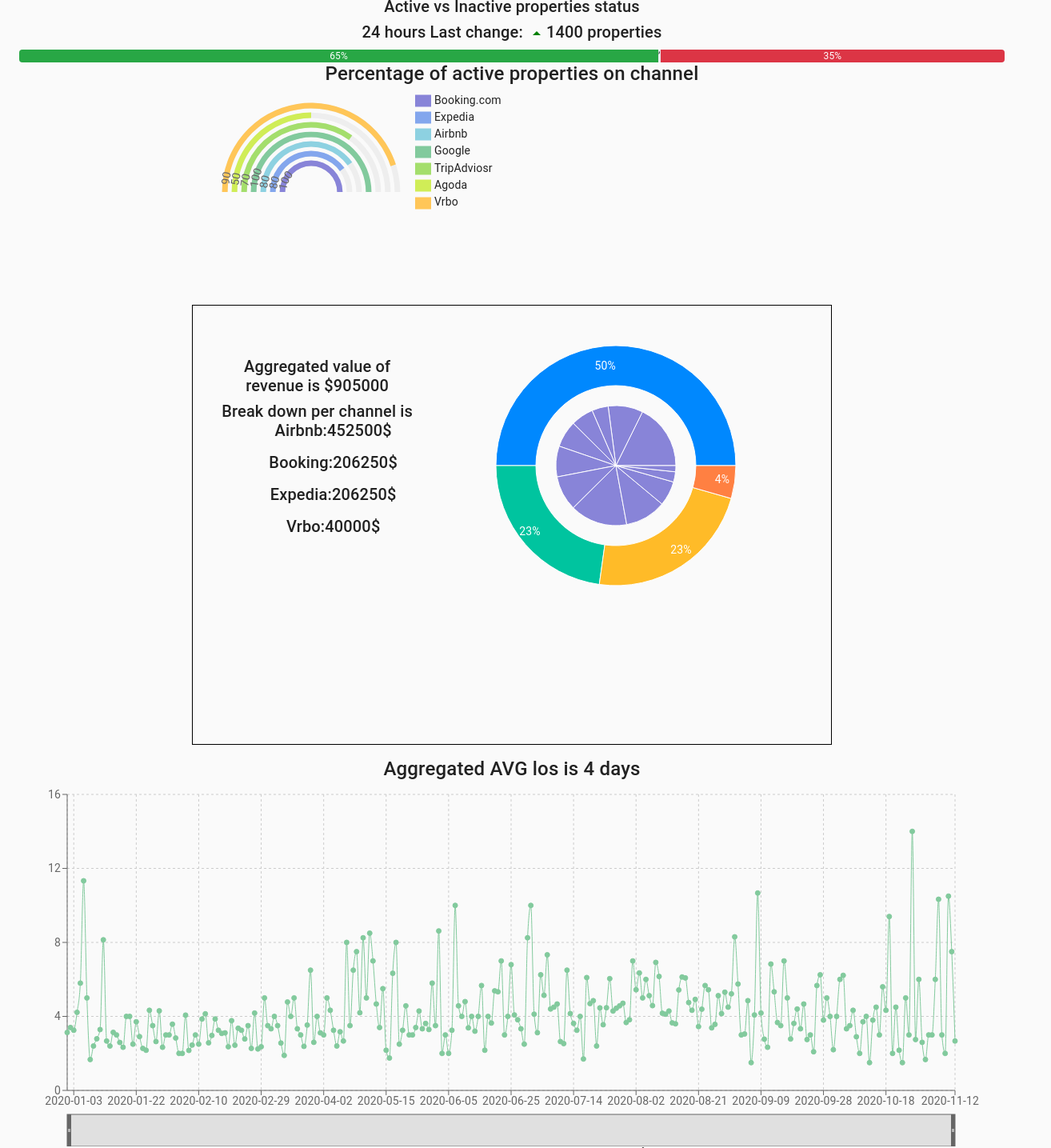
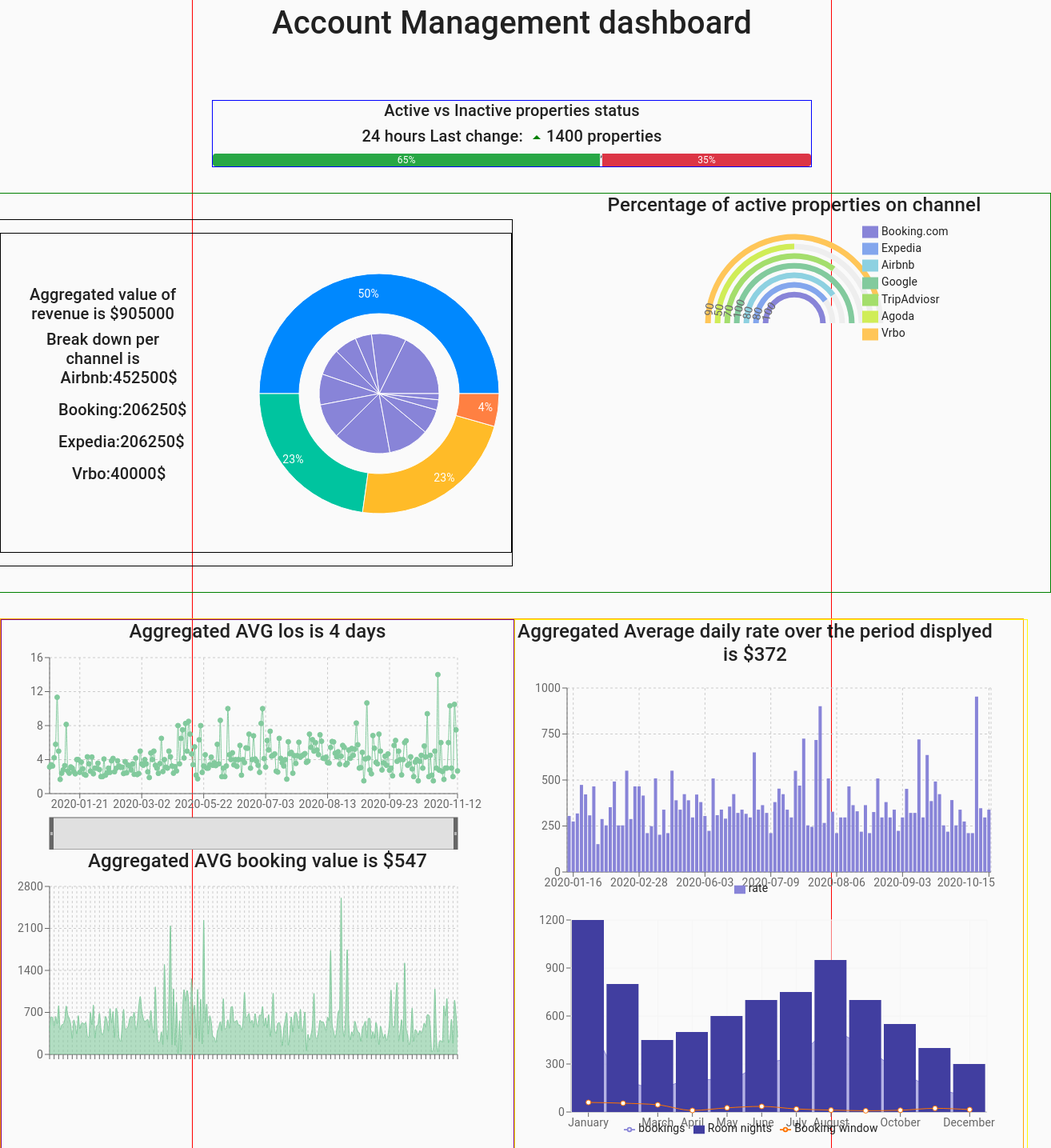
Before and after one commit to Ash000es/OppDashBoard, a React (Create React App) app: page / in a window 1280 px wide. Shown: the part 60-1495 px from the top of the page at 80% size, 1314 px wide, since content can reach past the window. Built offline with nearby package versions, Linux system fonts and the light colour scheme.

Commit message:
styling prepration

```diff
--- a/src/AVGlosAVGbook.js
+++ b/src/AVGlosAVGbook.js
@@ -27,11 +27,11 @@ export const AVGLOSvsBOOK=(props)=>{
     getData()
 }, [])
 return (
-  <div>
+  <div style={{width:640}}>
     <h4>Aggregated AVG los is {avglos} days</h4>
     <LineChart
-      width={1200}
-      height={450}
+      width={600}
+      height={250}
       data={data}
       syncId="anyId"
       margin={{
@@ -47,8 +47,8 @@ return (
     </LineChart>
     <h4>Aggregated AVG booking value is ${avgbvalue}</h4>
     <AreaChart
-      width={1200}
-      height={450}
+      width={600}
+      height={250}
       data={data}
       syncId="anyId"
       margin={{
--- a/src/App.js
+++ b/src/App.js
@@ -10,21 +10,85 @@ import Container from '@material-ui/core/Container'
 import CssBaseline from '@material-ui/core/CssBaseline'
 import { HealthMeter } from './HealthMeter'
 import './App.css'
+import { makeStyles } from '@material-ui/core/styles'
 
+const useStyles = makeStyles((theme) => ({
+  root:{
+    // display:'flex',
+    // alignContent:'row'
+    width:'100vh',
+    textAlign: 'center',
+    display: 'flex',
+    flexDirection: 'column',
+    alignItems: 'center',
+    justifyContent: 'center',
+    border:'1px red solid'
+
+
+  },
+  headline:{
+    margin:'4rem'
+
+  },
+  zero:{
+    width:'100%',
+    border:'1px blue solid'
+
+  },
+  first:{
+    display: 'flex',
+    justifyContent: 'center',
+    margin:'2rem',
+    border:'1px green solid'
+
+  },
+  secound:{
+    margin:'2rem',
+    border:'1px black solid'
+
+  },
+  third:{
+    // margin:'2rem',
+    border:'1px purple solid'
+
+  },
+  fourth:{
+    // margin:'2rem',
+    border:'1px yellow solid'
+
+  },
+  thirdfourthContainer:{
+    display: 'flex',
+    border:'1px orange solid',
+    width:1280
+  }
+}))
 export default function App() {
+
+  const classes = useStyles()
   const range = ['2020-01-15', '2020-10-15']
   return (
     <React.Fragment>
       <CssBaseline />
 
-      <Container fixed className="App">
-        <h1>Account Management dashboard</h1>
-        <div><HealthMeter /></div>
+      <Container fixed className={classes.root}>
+        <div className={classes.headline}><h1>Account Management dashboard</h1></div>
+
+
+        <div className={classes.zero}><HealthMeter /></div>
+
+
+        <div className={classes.first}>
+        <div className={classes.secound}><ChannelsRev /></div>
         <div><ChannelOpp /></div>
-        <div><ChannelsRev /></div>
-        <div><AVGLOSvsBOOK range= {range}/></div>
+        </div>
+        <div className={classes.thirdfourthContainer}>
+        <div className={classes.third}><AVGLOSvsBOOK range= {range}/></div>
+        <div className={classes.fourth}>
         <div><AverageDaily range= {range}/></div>
         <div> <TripleValueComp /></div>
+        </div>
+        </div>
 
 
       </Container>
--- a/src/AveragDaily.js
+++ b/src/AveragDaily.js
@@ -24,11 +24,11 @@ export const AverageDaily = (props) => {
 
 
   return (
-    <div className="App">
+    <div style={{width:600}}>
       <h4>Aggregated Average daily rate over the period displyed is ${redAmount} </h4>
       <BarChart
-        width={1200}
-        height={450}
+        width={600}
+        height={300}
         data={rows}
         margin={{ top: 20, right: 5, bottom: 20, left: 5 }}
       >
--- a/src/ChannelOpp.js
+++ b/src/ChannelOpp.js
@@ -9,7 +9,7 @@ export const ChannelOpp = () => {
     <div>
       <h4> Percentage of active properties on channel</h4>
       <RadialBarChart
-        width={730}
+        width={640}
         height={250}
         innerRadius="30%"
         outerRadius="100%"
--- a/src/ChannelsRev.js
+++ b/src/ChannelsRev.js
@@ -4,8 +4,8 @@ import { makeStyles } from '@material-ui/core/styles'
 import { PieChart, Pie, Tooltip,Sector, Cell } from 'recharts'
 const useStyles = makeStyles((theme) => ({
   root: {
-    'width': 800,
-    'height': 550,
+    'width': 640,
+    'height': 400,
     margin: '1rem auto',
     display: 'flex',
     justifyContent: 'flex-start',
--- a/src/TripleValuesComp.js
+++ b/src/TripleValuesComp.js
@@ -15,9 +15,9 @@ export const TripleValueComp = () => {
 
 }, [])
   return (
-    <div>
+    <div style={{width:640}}>
       {/* <h4>text</h4> */}
-      <ComposedChart width={1200} height={650} data={data} margin={{
+      <ComposedChart width={600} height={300} data={data} margin={{
         top: 10, right: 10, left: 10, bottom: 20,
       }}>
   <XAxis dataKey="month" />
```
